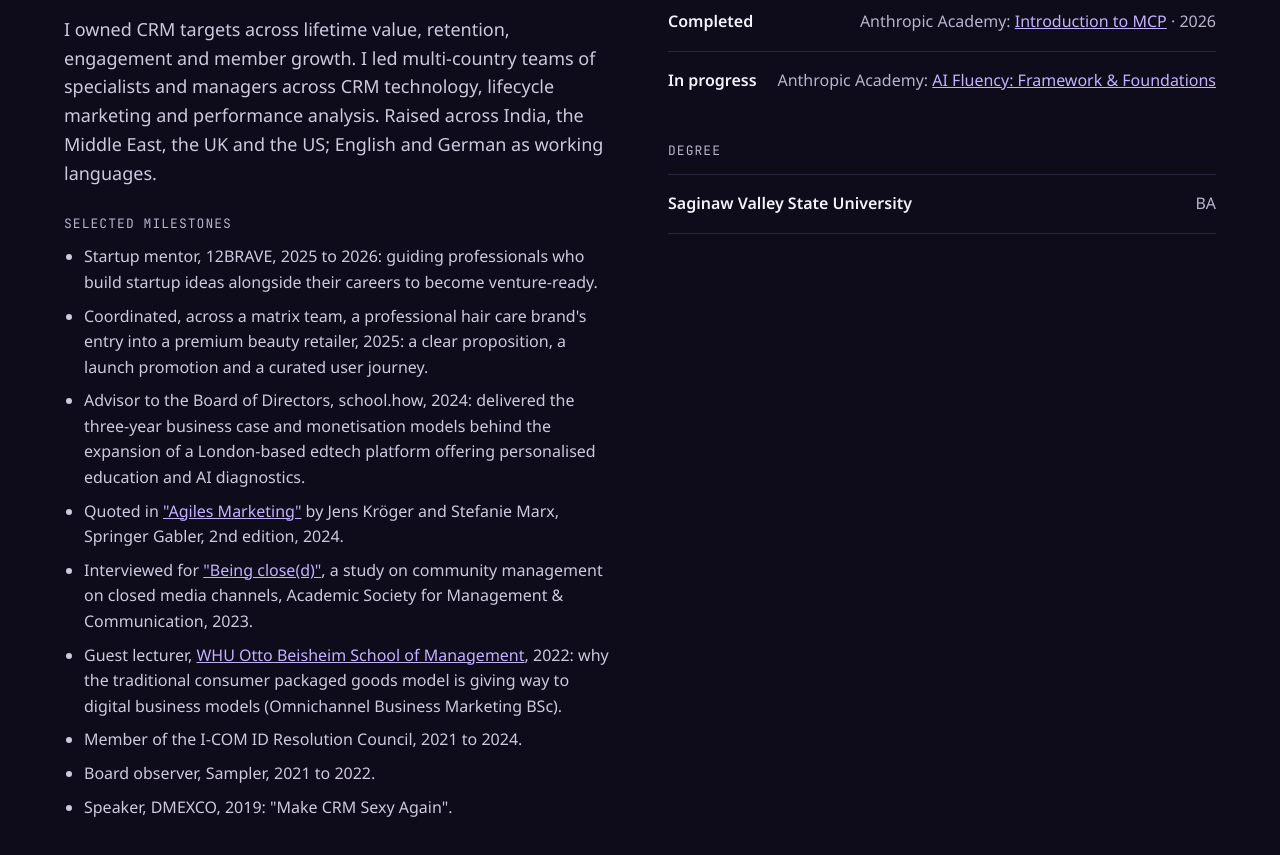
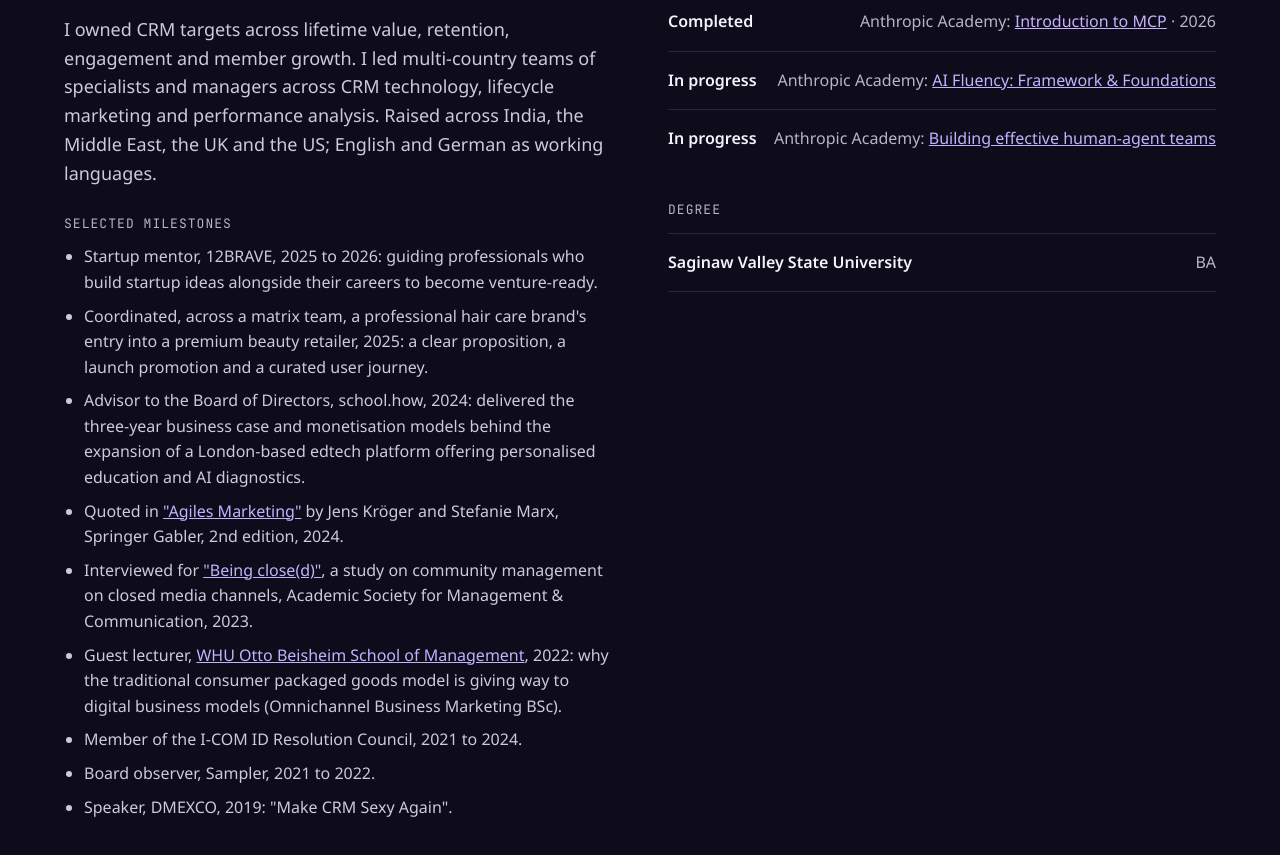
Before and after one commit to clydearaujo/website, a plain HTML site: page index.html in a window 1280 px wide. Shown: the part 6648-7503 px from the top of the page. Drawn offline with Linux system fonts and the light colour scheme.

Commit message:
Credentials: add Building effective human-agent teams, in progress (EN and DE)
Co-Authored-By: Claude Haiku 5.5 <noreply@anthropic.com>
Claude-Session: https://claude.ai/code/session_01HYiEgJ9nMqmUqV2CsjhVw4

```diff
--- a/index.html
+++ b/index.html
@@ -318,6 +318,7 @@
 <div class="cred"><span>Anthropic Academy</span><span><a href="https://anthropic.skilljar.com/claude-101">Claude 101</a> · 2026</span></div>
 <div class="cred"><span>Completed</span><span>Anthropic Academy: <a href="https://anthropic.skilljar.com/introduction-to-model-context-protocol">Introduction to MCP</a> · 2026</span></div>
 <div class="cred"><span>In progress</span><span>Anthropic Academy: <a href="https://academy.claude.com/courses/ai-fluency-framework-foundations">AI Fluency: Framework &amp; Foundations</a></span></div>
+<div class="cred"><span>In progress</span><span>Anthropic Academy: <a href="https://academy.claude.com/courses/building-effective-human-agent-teams">Building effective human-agent teams</a></span></div>
 <p class="eyebrow muted" style="margin:32px 0 12px">Degree</p>
 <div class="cred"><span>Saginaw Valley State University</span><span>BA</span></div>
 </div>
```
Also changed, not shown: de/index.html (+1 -0 lines).
